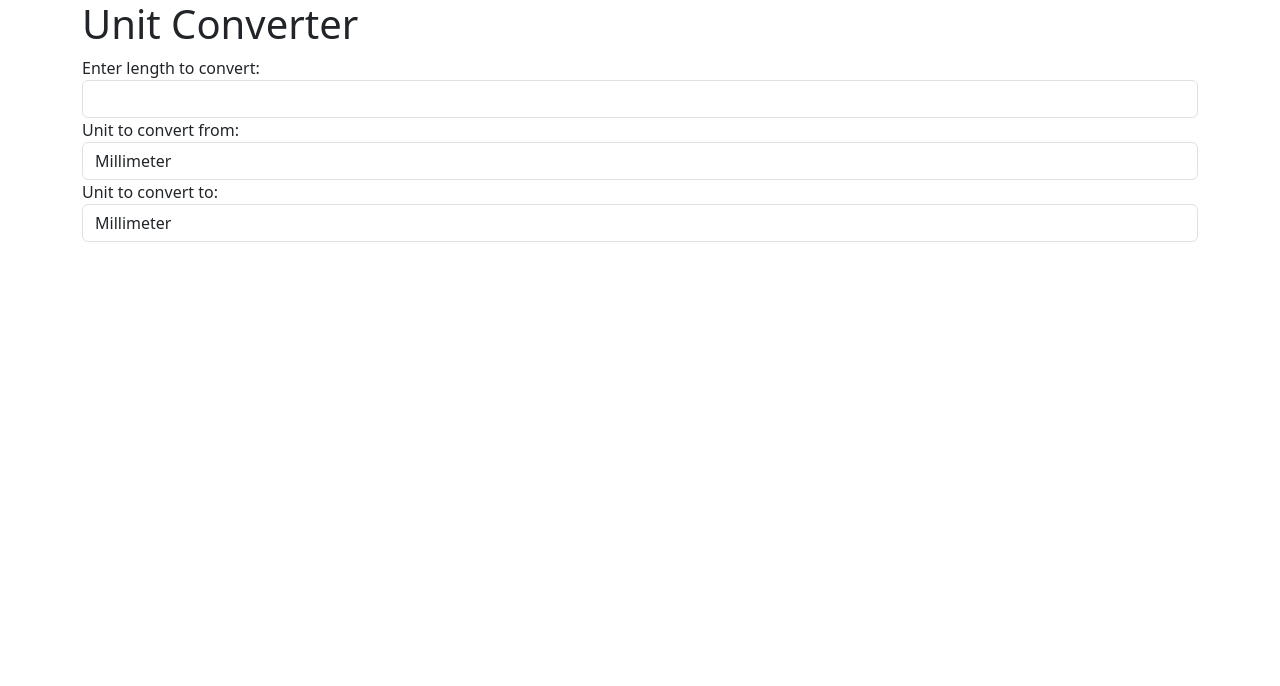
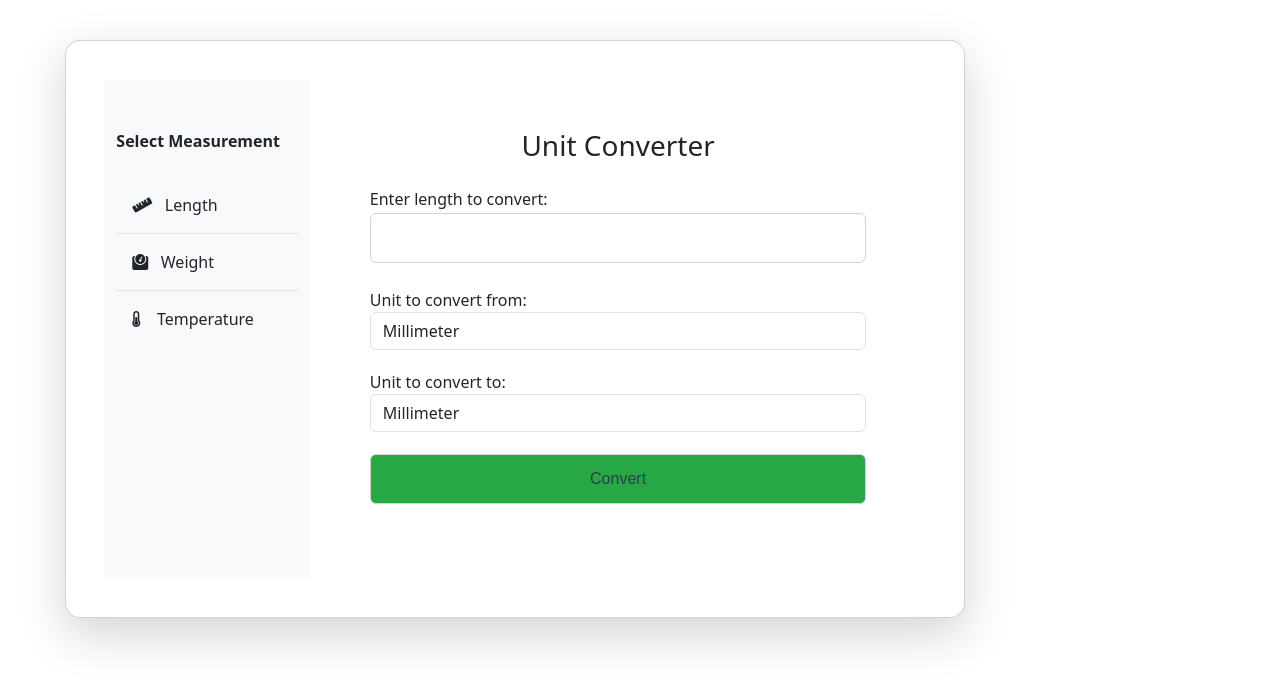
Before and after one commit to Morgan-Sell/unit_converter, a Flask app: page / in a window 1280 px wide. Shown: the top 686 px of the page. Run offline with Flask 3, Linux system fonts and the light colour scheme; some libraries are stand-ins or nearby versions.

Commit message:
started to build frontend. Still needs work.

```diff
--- a/pyproject.toml
+++ b/pyproject.toml
@@ -23,7 +23,7 @@ classifiers = [
 
 [tool.pytest.ini_options]
 testpaths = ["."]
-# addopts = "--cov=src --cov-report=term-missing"
+addopts = "--cov=src --cov-report=term-missing"
 
 [tool.coverage.run]
 branch = true
--- /dev/null
+++ b/static/css/style.css
@@ -0,0 +1,70 @@
+/* style.css */
+
+/* Sidebar styling */
+.sidebar {
+    height: 100vh;
+    background-color: #f8f9fa;
+    padding-top: 30px;
+    padding-left: 20px;
+    border-right: 1px solid #ddd;
+}
+
+.bg-light-gray {
+    background-color: #f0f0f0;
+}
+
+.sidebar-header {
+    font-weight: bold;
+    font-size: 1.2rem;
+    margin-bottom: 20px;
+}
+
+/* Form Card Styling */
+.card0 {
+    margin-top: 40px;
+    margin-bottom: 40px;
+    border-radius: 15px;
+    box-shadow: 0 8px 20px rgba(0, 0, 0, 0.15);
+    padding: 40px 50px; /* Increased padding */
+    width: 100%; /* Make card take up full width available */
+    max-width: 900px; /* Limit max width to ensure it doesn’t stretch too far */
+}
+
+/* Form field styling */
+.form-card .form-group {
+    margin-bottom: 20px !important; /* Increase spacing between form fields */
+}
+
+.form-card input {
+    padding: 12px 15px; /* Larger padding for input fields */
+    border: 1px solid lightgrey;
+    border-radius: 6px;
+    margin-bottom: 25px;
+    margin-top: 2px;
+    width: 100%;
+    max-width: 100%; /* Ensure inputs take up the full width of their container */
+    box-sizing: border-box;
+    font-family: Arial, sans-serif;
+    font-size: 16px; /* Increase font size for better readability */
+    color: #2C3E50;
+}
+
+.form-card input:focus {
+    border: 1px solid skyblue;
+    outline: none;
+    box-shadow: 0 0 0 1.5px skyblue;
+}
+
+/* Button styling */
+.btn-success {
+    height: 50px;
+    background-color: #28a745;
+    color: #ffffff;
+    border-radius: 6px;
+    font-size: 1.2rem;
+}
+
+/* Spacing inside the form card */
+.form-card {
+    padding: 40px;
+}
--- a/templates/base.html
+++ b/templates/base.html
@@ -7,12 +7,25 @@
     {% block styles %}
         <!-- Bootstrap CSS -->
         {{ bootstrap.load_css() }}
+        <!-- Font Awesome for Icons -->
+        <link rel="stylesheet" href="https://cdnjs.cloudflare.com/ajax/libs/font-awesome/5.15.3/css/all.min.css">
+        <!-- Custom CSS -->
+        <link rel="stylesheet" href="{{ url_for('static', filename='css/style.css') }}">
     {% endblock %}
 
     <title>{% block title %}{% endblock %}</title>
 </head>
 <body>
-    {% block content %}{% endblock %}
+    <div class="container-fluid d-flex align-items-center justify-content-center">
+        {% block content %}{% endblock %}
+    </div>
 
+    {% block scripts %}
+        <!-- Bootstrap JS and dependencies -->
+        <script src="https://code.jquery.com/jquery-3.5.1.slim.min.js"></script>
+        <script src="https://cdn.jsdelivr.net/npm/bootstrap@4.5.2/dist/js/bootstrap.bundle.min.js"></script>
+        <!-- Custom JS -->
+        <script src="{{ url_for('static', filename='js/scripts.js') }}"></script>
+    {% endblock %}
 </body>
 </html>
--- a/templates/index.html
+++ b/templates/index.html
@@ -1,26 +1,68 @@
 {% extends "base.html" %}
 {% block title %}Unit Converter{% endblock %}
 {% block content %}
-<!--Using Boostrap classes for styling here-->
-<div class="jumbotron">
-	<div class="container">
-        <h1>Unit Converter</h1>
+<!-- Form inside a larger card -->
+<div class="container-fluid px-0" id="bg-div">
+    <div class="row justify-content-center">
+        <div class="col-lg-11 col-12">
+            <div class="card card0 shadow-lg">
+                <div class="row">
+                    <div class="col-lg-3 bg-light border-right" id="sidebar-wrapper">
+                        <div class="sidebar-heading pt-5 pb-4">
+                            <strong>Select Measurement</strong>
+                        </div>
+                        <div class="list-group list-group-flush">
+                            <a href="#" id="tab1" class="tabs list-group-item bg-light">
+                                <div class="list-div my-2">
+                                    <div class="fa fa-ruler"></div>&nbsp;&nbsp; Length
+                                </div>
+                            </a>
+                            <a href="#" id="tab2" class="tabs list-group-item bg-light">
+                                <div class="list-div my-2">
+                                    <div class="fa fa-weight"></div>&nbsp;&nbsp; Weight
+                                </div>
+                            </a>
+                            <a href="#" id="tab3" class="tabs list-group-item bg-light">
+                                <div class="list-div my-2">
+                                    <div class="fa fa-thermometer-half"></div>&nbsp;&nbsp;&nbsp; Temperature
+                                </div>
+                            </a>
+                        </div>
+                    </div>
+
+                    <div class="col-lg-9">
+                        <div class="tab-content">
+                            <div class="row justify-content-center">
+                                <div class="col-12">
+                                    <div class="form-card p-5">
+                                        <h3 class="mt-0 mb-4 text-center">Unit Converter</h3>
                                         <form method="POST">
-            {{ form.hidden_tag() }}
                                             <div class="form-group">
                                                 {{ form.value.label }}
                                                 {{ form.value(class="form-control") }}
                                             </div>
                                             <div class="form-group">
                                                 {{ form.from_unit.label }}
-                {{ form.from_unit(class="form-control")}}
+                                                {{ form.from_unit(class="form-control") }}
                                             </div>
                                             <div class="form-group">
                                                 {{ form.to_unit.label }}
-                {{ form.to_unit(class="form-control")}}
+                                                {{ form.to_unit(class="form-control") }}
                                             </div>
-
+                                            <div class="row">
+                                                <div class="col-md-12">
+                                                    <input type="submit" value="Convert" class="btn btn-success placeicon btn-block">
+                                                </div>
+                                            </div>
                                         </form>
                                     </div>
                                 </div>
+                            </div> <!-- End row -->
+                        </div>
+                    </div>
+                </div> <!-- End of row -->
+            </div> <!-- End of card -->
+        </div> <!-- End col-lg-9 -->
+    </div> <!-- End row justify-content-center -->
+</div> <!-- End container -->
 {% endblock %}
```
Also changed, not shown: src/config.py (+76 -87 lines), tests/test_conversion_strategy.py (+7 -12 lines). Lines whose indentation alone changed are shown as unchanged.
